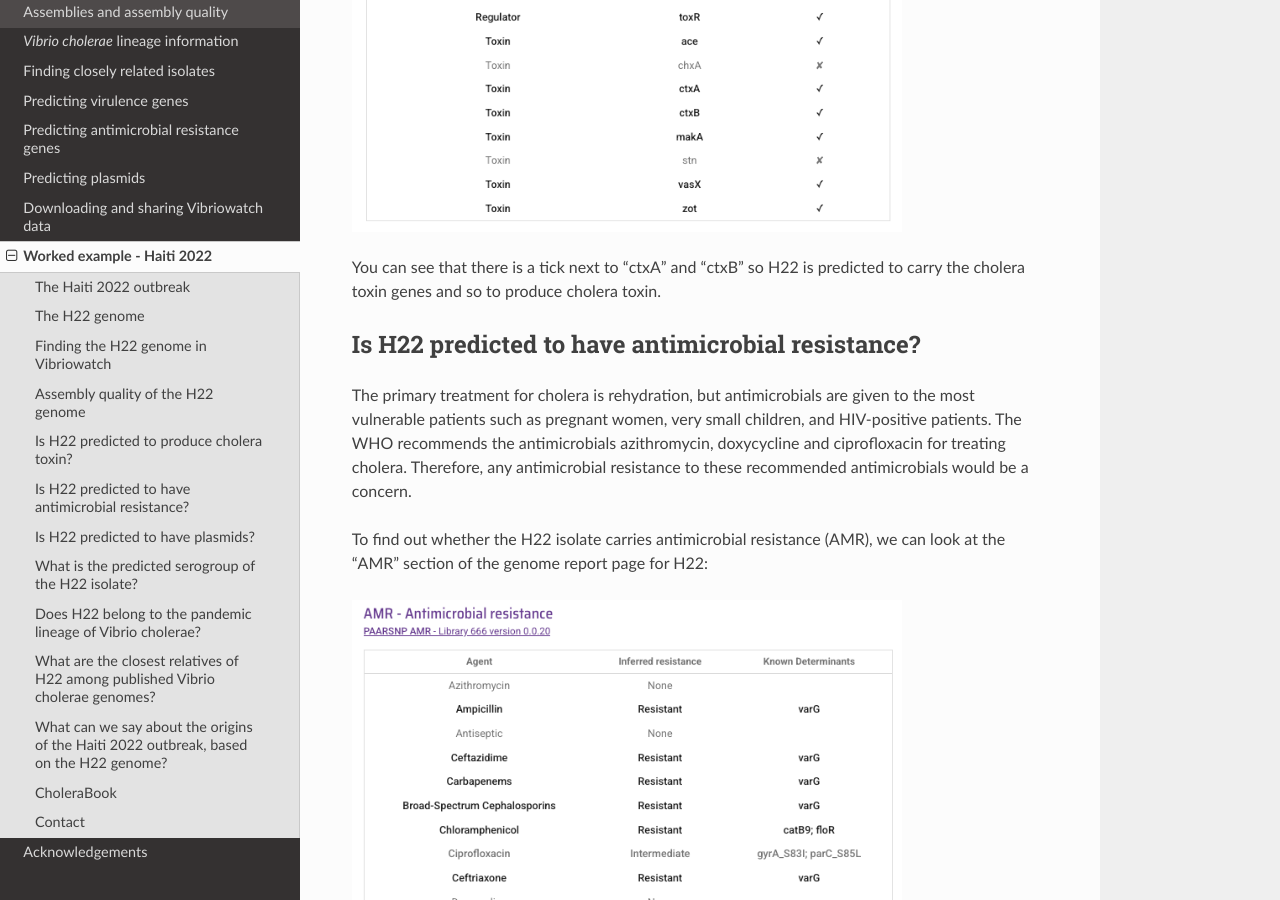
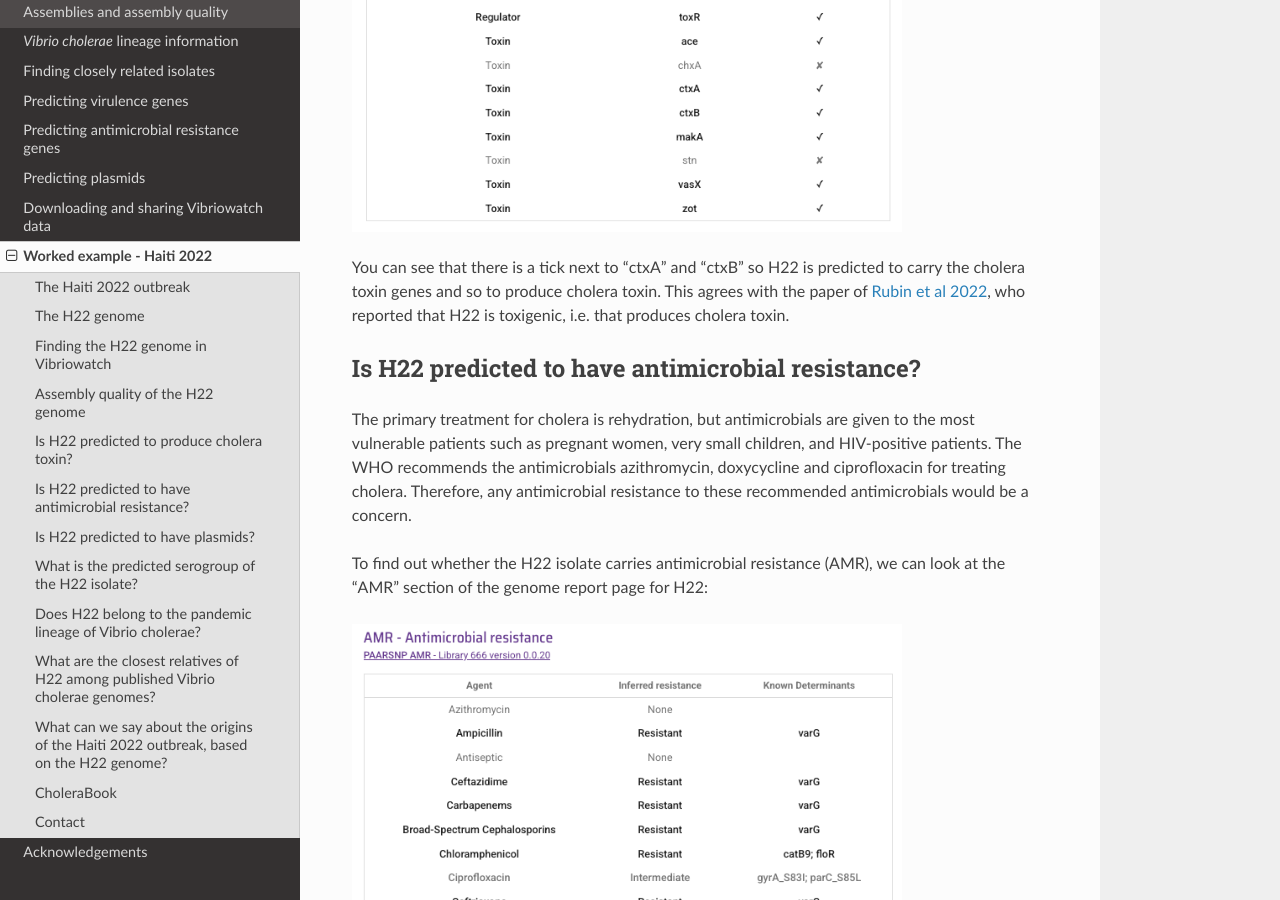
Before and after one commit to avrilcoghlan/vibriowatch, a Sphinx documentation site: the page built from docs/source/haiti.rst, in a window 1280 px wide and 900 px high, scrolled down 3894 px. Built offline with Sphinx 7.4.7 and the Read the Docs theme 3.1.0, drawn with Linux system fonts in a browser that asks for light colours.

Commit message:
Update haiti.rst

```diff
--- a/docs/source/haiti.rst
+++ b/docs/source/haiti.rst
@@ -108,6 +108,9 @@ of the genome report page for H22:
   :width: 550
 
 You can see that there is a tick next to "ctxA" and "ctxB" so H22 is predicted to carry the cholera toxin genes and so to produce cholera toxin.
+This agrees with the paper of `Rubin et al 2022`_, who reported that H22 is toxigenic, i.e. that produces cholera toxin.
+
+.. _Rubin et al 2022: https://pubmed.ncbi.nlm.nih.gov/36449726/
 
 Is H22 predicted to have antimicrobial resistance?
 --------------------------------------------------
```
